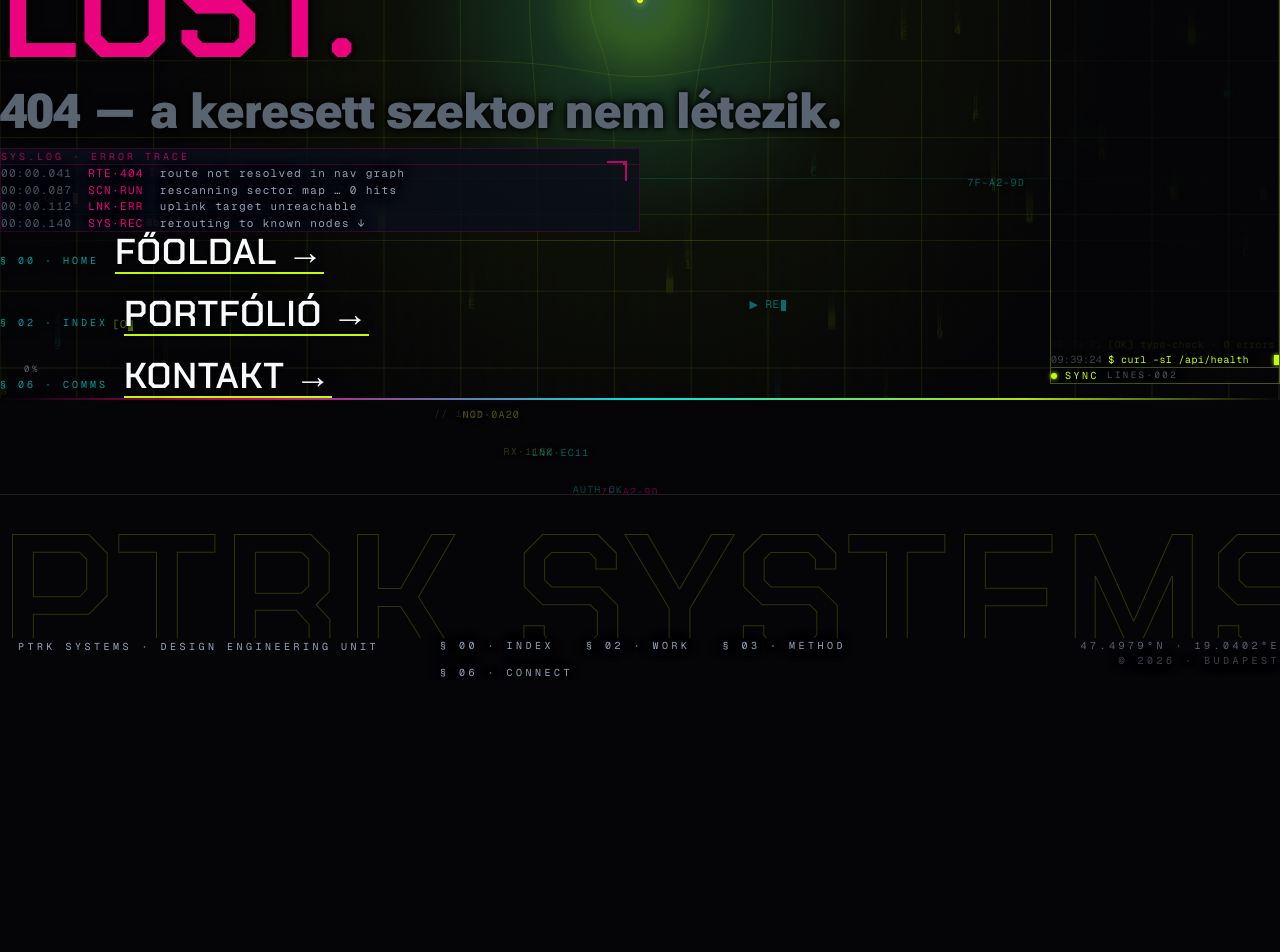
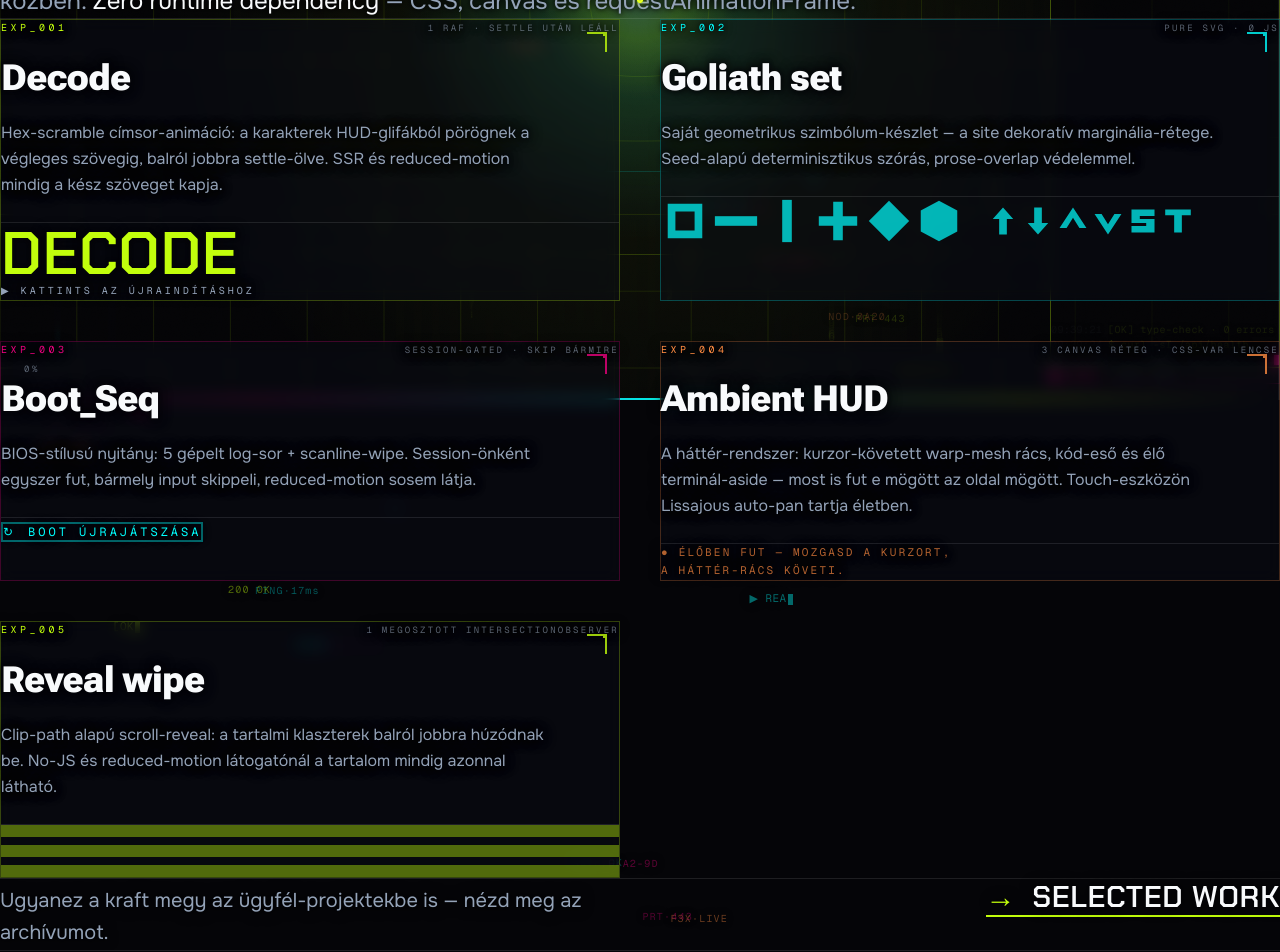
Before and after one commit to kriso-git/PTRK-Systems, a Next.js app: page /lab in a window 1280 px wide. Before the commit this address had no page. Shown: the part 400-1352 px from the top of the page. Before the commit the page ends 1080 px from the top, so only its background shows below. Built offline with nearby package versions, Linux system fonts and the light colour scheme.

Commit message:
feat(lab): experiments archive page with live demos + footer/sitemap wiring + smoke routes

```diff
--- a/scripts/smoke.mjs
+++ b/scripts/smoke.mjs
@@ -11,7 +11,15 @@ import puppeteer from "puppeteer";
 
 const PORT = 3100;
 const BASE = `http://localhost:${PORT}`;
-const ROUTES = ["/", "/work", "/method", "/connect", "/nemletezik"];
+const ROUTES = [
+  "/",
+  "/work",
+  "/work/f3xykee-terminal",
+  "/method",
+  "/lab",
+  "/connect",
+  "/nemletezik",
+];
 
 function wait(ms) {
   return new Promise((r) => setTimeout(r, ms));
--- /dev/null
+++ b/src/app/lab/page.tsx
@@ -0,0 +1,191 @@
+import type { Metadata } from "next";
+import Link from "next/link";
+import { Crosshair } from "@/components/Crosshair";
+import { GoliathOrnament } from "@/components/GoliathSymbols";
+import { DecodeReplay, BootReplay } from "@/components/LabDemos";
+
+export const metadata: Metadata = {
+  title: "Lab — Experiments Archive",
+  description:
+    "A PTRK Systems site-on élő craft-komponensek kiállítva: decode-animáció, Goliath szimbólum-készlet, boot-szekvencia, ambient HUD-réteg. Zéró runtime dependency, CSS + canvas + rAF.",
+  alternates: { canonical: "/lab" },
+};
+
+type Experiment = {
+  code: string;
+  title: string;
+  tech: string;
+  desc: string;
+  color: "lime" | "cyan" | "magenta" | "orange";
+  demo: "decode" | "goliath" | "boot" | "ambient" | "reveal";
+};
+
+const EXPERIMENTS: Experiment[] = [
+  {
+    code: "EXP_001",
+    title: "Decode",
+    tech: "1 rAF · settle után leáll",
+    desc: "Hex-scramble címsor-animáció: a karakterek HUD-glifákból pörögnek a végleges szövegig, balról jobbra settle-ölve. SSR és reduced-motion mindig a kész szöveget kapja.",
+    color: "lime",
+    demo: "decode",
+  },
+  {
+    code: "EXP_002",
+    title: "Goliath set",
+    tech: "Pure SVG · 0 JS",
+    desc: "Saját geometrikus szimbólum-készlet — a site dekoratív marginália-rétege. Seed-alapú determinisztikus szórás, prose-overlap védelemmel.",
+    color: "cyan",
+    demo: "goliath",
+  },
+  {
+    code: "EXP_003",
+    title: "Boot_Seq",
+    tech: "Session-gated · skip bármire",
+    desc: "BIOS-stílusú nyitány: 5 gépelt log-sor + scanline-wipe. Session-önként egyszer fut, bármely input skippeli, reduced-motion sosem látja.",
+    color: "magenta",
+    demo: "boot",
+  },
+  {
+    code: "EXP_004",
+    title: "Ambient HUD",
+    tech: "3 canvas réteg · CSS-var lencse",
+    desc: "A háttér-rendszer: kurzor-követett warp-mesh rács, kód-eső és élő terminál-aside — most is fut e mögött az oldal mögött. Touch-eszközön Lissajous auto-pan tartja életben.",
+    color: "orange",
+    demo: "ambient",
+  },
+  {
+    code: "EXP_005",
+    title: "Reveal wipe",
+    tech: "1 megosztott IntersectionObserver",
+    desc: "Clip-path alapú scroll-reveal: a tartalmi klaszterek balról jobbra húzódnak be. No-JS és reduced-motion látogatónál a tartalom mindig azonnal látható.",
+    color: "lime",
+    demo: "reveal",
+  },
+];
+
+const ACCENT_TEXT: Record<string, string> = {
+  lime: "text-lime",
+  cyan: "text-cyan",
+  magenta: "text-magenta",
+  orange: "text-orange",
+};
+
+const ACCENT_BORDER: Record<string, string> = {
+  lime: "border-lime/25",
+  cyan: "border-cyan/25",
+  magenta: "border-magenta/25",
+  orange: "border-orange/25",
+};
+
+function Demo({ kind }: { kind: Experiment["demo"] }) {
+  switch (kind) {
+    case "decode":
+      return <DecodeReplay />;
+    case "goliath":
+      return (
+        <div className="flex flex-wrap items-center gap-6 text-cyan/70">
+          <GoliathOrnament seed="LAB" count={6} size="48px" />
+          <GoliathOrnament seed="EXP" count={6} size="32px" />
+        </div>
+      );
+    case "boot":
+      return <BootReplay />;
+    case "ambient":
+      return (
+        <p className="font-monospec text-[11px] tracking-[0.2em] text-orange/70 uppercase leading-relaxed">
+          ● Élőben fut — mozgasd a kurzort,
+          <br />a háttér-rács követi.
+        </p>
+      );
+    case "reveal":
+      return (
+        <div className="flex flex-col gap-2">
+          {[0, 1, 2].map((i) => (
+            <div
+              key={i}
+              data-reveal
+              style={{ transitionDelay: `${i * 120}ms` }}
+              className="h-3 bg-lime/40"
+            />
+          ))}
+        </div>
+      );
+  }
+}
+
+export default function LabPage() {
+  return (
+    <>
+      {/* ─────────────────────────────  HERO  ───────────────────────────── */}
+      <section className="relative z-10 px-6 md:px-10 pt-24 md:pt-40 pb-20 md:pb-28 overflow-hidden">
+        <div className="max-w-[1500px] mx-auto">
+          <div className="font-monospec text-[10px] uppercase tracking-[0.4em] text-lime mb-6 flex items-center gap-3">
+            <span className="inline-block w-8 h-px bg-lime" />
+            <span>§ 05 · Lab</span>
+          </div>
+          <h1 className="font-khinterference uppercase leading-[0.86] tracking-[-0.005em] text-primary text-[clamp(56px,11vw,184px)]">
+            Experiments
+            <br />
+            <span className="text-lime">archive.</span>
+          </h1>
+          <p className="mt-10 font-shorai text-xl md:text-2xl text-secondary leading-[1.4] max-w-[58ch] tracking-[-0.005em]">
+            A site maga is portfólió-darab: az itt élő craft-komponensek kiállítva,
+            működés közben. <span className="text-primary">Zéró runtime dependency</span> —
+            CSS, canvas és requestAnimationFrame.
+          </p>
+        </div>
+      </section>
+
+      {/* ─────────────────────────────  EXPERIMENTS  ───────────────────────────── */}
+      <section className="relative z-10 border-t border-white/10 px-6 md:px-10 py-24 md:py-36">
+        <div className="max-w-[1500px] mx-auto grid grid-cols-1 md:grid-cols-2 gap-8 md:gap-10">
+          {EXPERIMENTS.map((exp, i) => (
+            <article
+              key={exp.code}
+              data-reveal
+              style={{ transitionDelay: `${(i % 2) * 80}ms` }}
+              className={`relative border ${ACCENT_BORDER[exp.color]} bg-surface/40 backdrop-blur-sm p-8 md:p-10 flex flex-col gap-6`}
+            >
+              <Crosshair position="tr" color={exp.color} />
+              <div className="flex items-baseline justify-between gap-4">
+                <span
+                  className={`font-monospec text-[10px] tracking-[0.35em] uppercase ${ACCENT_TEXT[exp.color]}`}
+                >
+                  {exp.code}
+                </span>
+                <span className="font-monospec text-[9px] tracking-[0.25em] uppercase text-secondary/60">
+                  {exp.tech}
+                </span>
+              </div>
+              <h2 className="font-sequel text-3xl md:text-4xl tracking-[-0.02em] text-primary leading-none">
+                {exp.title}
+              </h2>
+              <p className="font-shorai text-base text-secondary leading-relaxed max-w-[52ch]">
+                {exp.desc}
+              </p>
+              <div className="mt-auto pt-6 border-t border-white/10">
+                <Demo kind={exp.demo} />
+              </div>
+            </article>
+          ))}
+        </div>
+      </section>
+
+      {/* ─────────────────────────────  CTA  ───────────────────────────── */}
+      <section className="relative z-10 border-t border-white/10 px-6 md:px-10 py-24 md:py-32">
+        <div className="max-w-[1500px] mx-auto flex flex-wrap items-baseline justify-between gap-8">
+          <p className="font-shorai text-lg md:text-xl text-secondary max-w-[48ch] leading-relaxed">
+            Ugyanez a kraft megy az ügyfél-projektekbe is — nézd meg az archívumot.
+          </p>
+          <Link
+            href="/work"
+            className="group inline-flex items-center gap-4 font-khinterference uppercase tracking-[0.02em] text-2xl md:text-3xl text-primary border-b-2 border-lime pb-1 hover:text-lime transition-colors"
+          >
+            <span className="text-lime">→</span>
+            Selected work
+          </Link>
+        </div>
+      </section>
+    </>
+  );
+}
--- a/src/app/sitemap.ts
+++ b/src/app/sitemap.ts
@@ -1,4 +1,5 @@
 import type { MetadataRoute } from "next";
+import { PROJECTS } from "@/data/projects";
 
 const BASE = "https://ptrksystems.com";
 
@@ -6,7 +7,13 @@ export default function sitemap(): MetadataRoute.Sitemap {
   return [
     { url: `${BASE}/`, changeFrequency: "monthly", priority: 1 },
     { url: `${BASE}/work`, changeFrequency: "monthly", priority: 0.9 },
+    ...PROJECTS.map((p) => ({
+      url: `${BASE}/work/${p.id}`,
+      changeFrequency: "monthly" as const,
+      priority: 0.8,
+    })),
     { url: `${BASE}/method`, changeFrequency: "yearly", priority: 0.7 },
+    { url: `${BASE}/lab`, changeFrequency: "monthly", priority: 0.6 },
     { url: `${BASE}/connect`, changeFrequency: "yearly", priority: 0.8 },
   ];
 }
--- a/src/components/Footer.tsx
+++ b/src/components/Footer.tsx
@@ -30,6 +30,9 @@ export function Footer() {
             <Link href="/method" className="hover:text-lime transition-colors">
               § 03 · Method
             </Link>
+            <Link href="/lab" className="hover:text-lime transition-colors">
+              § 05 · Lab
+            </Link>
             <Link href="/connect" className="hover:text-lime transition-colors">
               § 06 · Connect
             </Link>
--- /dev/null
+++ b/src/components/LabDemos.tsx
@@ -0,0 +1,45 @@
+"use client";
+
+import { useState } from "react";
+import { DecodeText } from "@/components/DecodeText";
+
+/** Click-to-replay DecodeText demo — key remount restarts the scramble. */
+export function DecodeReplay() {
+  const [run, setRun] = useState(0);
+  return (
+    <button
+      type="button"
+      onClick={() => setRun((n) => n + 1)}
+      className="group text-left focus:outline-none focus-visible:ring-2 focus-visible:ring-lime"
+      aria-label="Decode animáció újraindítása"
+    >
+      <span className="block font-khinterference uppercase text-4xl md:text-6xl text-lime leading-none tracking-[0.01em]">
+        <DecodeText key={run} text="DECODE" durationMs={900} />
+      </span>
+      <span className="mt-3 block font-monospec text-[10px] uppercase tracking-[0.3em] text-secondary group-hover:text-lime transition-colors">
+        ▶ Kattints az újraindításhoz
+      </span>
+    </button>
+  );
+}
+
+/** Clears the session boot flag and reloads — honest full replay. */
+export function BootReplay() {
+  return (
+    <button
+      type="button"
+      onClick={() => {
+        try {
+          sessionStorage.removeItem("ptrk-booted");
+        } catch {
+          /* storage blocked — reload still navigates home */
+        }
+        window.location.reload();
+      }}
+      className="inline-flex items-center gap-3 border-2 border-cyan/40 text-cyan px-6 py-3 font-monospec text-xs tracking-[0.25em] uppercase hover:bg-cyan hover:text-black transition-colors focus:outline-none focus-visible:ring-2 focus-visible:ring-cyan"
+    >
+      <span aria-hidden>↻</span>
+      Boot újrajátszása
+    </button>
+  );
+}
```
